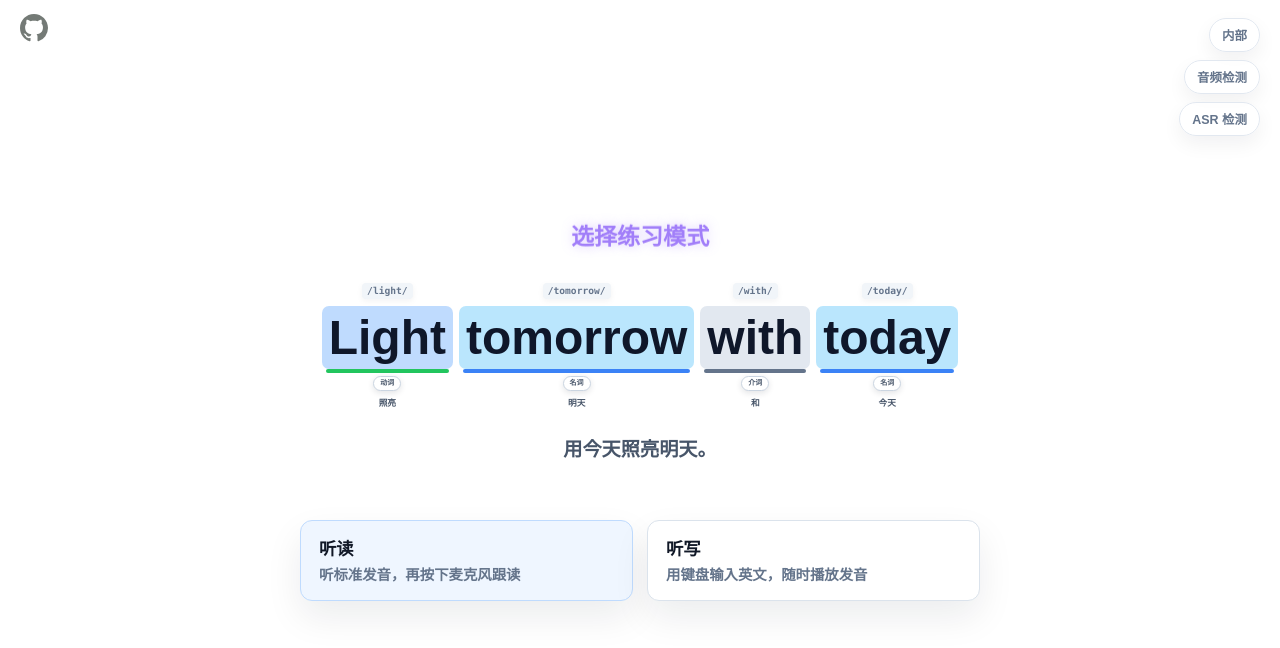
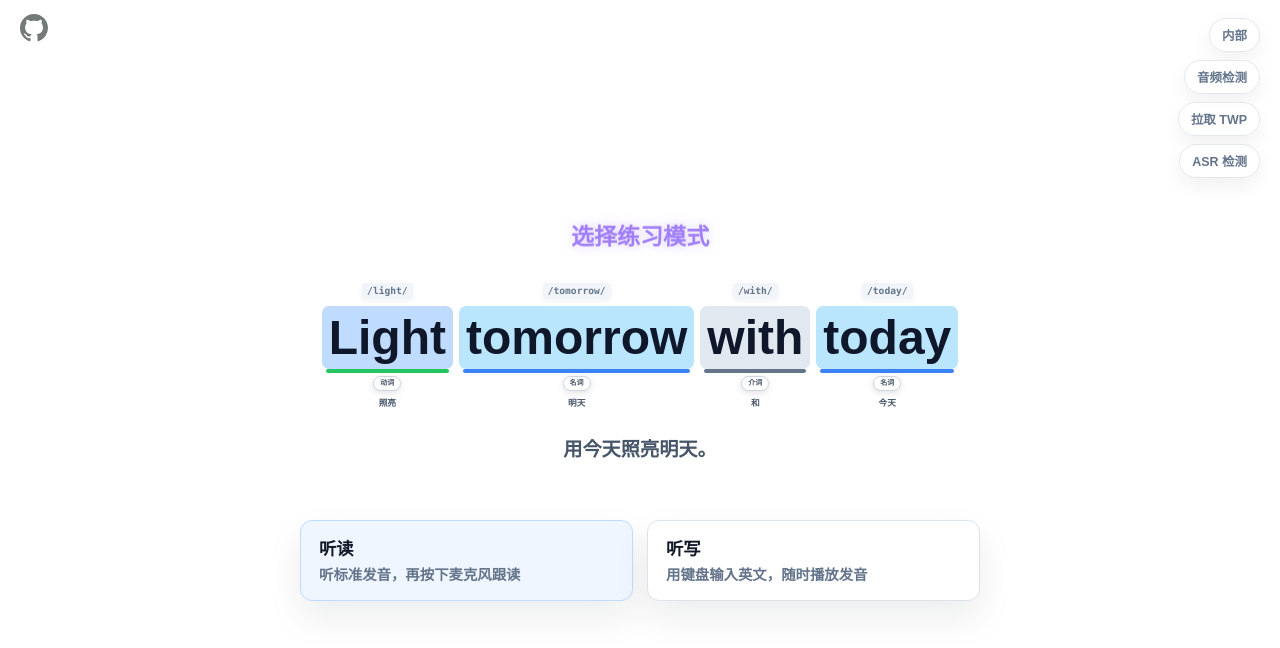
Before and after one commit to ZangaiFamily/gramtree, a Next.js app: page /gramtree/ in a window 1280 px wide. Shown: the top 648 px of the page. Built offline with nearby package versions, Linux system fonts and the light colour scheme.

Commit message:
Refactor ASR check page to remove pull status logic and integrate TWP model pull action into the home page with improved UI elements.

```diff
--- a/app/globals.css
+++ b/app/globals.css
@@ -78,6 +78,14 @@ textarea {
   display: grid;
   gap: 8px;
   justify-items: end;
+  width: min(280px, calc(100vw - 40px));
+}
+
+.homeTwpPull {
+  display: grid;
+  gap: 8px;
+  justify-items: end;
+  width: 100%;
 }
 
 .internalLink {
@@ -95,6 +103,24 @@ textarea {
 .internalLink:hover {
   color: #334155;
   border-color: #cbd5e1;
+}
+
+.homeInternalMenu button.internalLink {
+  cursor: pointer;
+  font-family: inherit;
+  font-size: 0.78rem;
+  font-weight: 800;
+  line-height: inherit;
+}
+
+.homeInternalMenu button.internalLink:disabled {
+  cursor: wait;
+  opacity: 0.65;
+}
+
+.homeTwpPull .asrPullResult {
+  font-size: 0.78rem;
+  font-weight: 800;
 }
 
 .internalToolMenu {
--- a/app/page.tsx
+++ b/app/page.tsx
@@ -5,13 +5,17 @@ import { useRouter } from "next/navigation";
 import type { CSSProperties } from "react";
 import { useEffect, useMemo, useRef, useState } from "react";
 import { cancelSpeech, speakText } from "@/lib/speech";
+import { enableMobileVConsole } from "@/lib/enableMobileVConsole";
 import {
   getReadPracticeProvider,
   getStoredReadPracticeProviderCode,
+  TransformersWhisperProvider,
   type ReadPracticeProvider,
   type ReadPracticeProviderCode,
   type SpeechRecognitionSession,
 } from "@/lib/stt";
+
+type TwpPullStatus = "idle" | "loading" | "success" | "error";
 
 type Token = {
   word: string;
@@ -583,6 +587,8 @@ export default function Home() {
   const [voiceBand, setVoiceBand] = useState(0);
   const [isRecognizing, setIsRecognizing] = useState(false);
   const [readProviderCode, setReadProviderCode] = useState<ReadPracticeProviderCode>("TWP");
+  const [twpPullStatus, setTwpPullStatus] = useState<TwpPullStatus>("idle");
+  const [twpPullResult, setTwpPullResult] = useState("");
   const mediaRecorderRef = useRef<MediaRecorder | null>(null);
   const recordingChunksRef = useRef<Blob[]>([]);
   const speechRecognitionRef = useRef<SpeechRecognitionSession | null>(null);
@@ -633,6 +639,11 @@ export default function Home() {
     setIsMobile(isMobileUserAgent(window.navigator.userAgent));
     setReadProviderCode(getStoredReadPracticeProviderCode());
   }, []);
+
+  useEffect(() => {
+    if (!isMobile) return;
+    void enableMobileVConsole();
+  }, [isMobile]);
 
   useEffect(() => {
     setIsPractice(false);
@@ -1223,6 +1234,24 @@ export default function Home() {
   const duration = formatDuration(finishedAt - stats.startedAt);
   const grade = score >= 8500 ? "S" : score >= 7000 ? "A" : score >= 5200 ? "B" : "C";
 
+  async function pullTransformersWhisper() {
+    if (twpPullStatus === "loading") return;
+    const startedAt = performance.now();
+    setTwpPullStatus("loading");
+    setTwpPullResult("正在拉取并初始化 TWP 模型资源...");
+
+    try {
+      await TransformersWhisperProvider.preload?.();
+      const elapsedMs = Math.round(performance.now() - startedAt);
+      setTwpPullStatus("success");
+      setTwpPullResult(`拉取完成：${TransformersWhisperProvider.label} 已初始化，用时 ${elapsedMs}ms。`);
+    } catch (error) {
+      const detail = error instanceof Error ? error.message : "Unknown error";
+      setTwpPullStatus("error");
+      setTwpPullResult(`拉取失败：${detail}`);
+    }
+  }
+
   const snowflakes = useMemo(() => {
     return Array.from({ length: 45 }).map((_, i) => ({
       left: (i * 2.3 + 1.7 * (i % 7)) % 100,
@@ -1252,6 +1281,19 @@ export default function Home() {
         >
           音频检测
         </Link>
+        <div className="homeTwpPull" aria-live="polite">
+          <button
+            type="button"
+            className="internalLink"
+            disabled={twpPullStatus === "loading"}
+            onClick={pullTransformersWhisper}
+          >
+            {twpPullStatus === "loading" ? "拉取中" : "拉取 TWP"}
+          </button>
+          {twpPullResult ? (
+            <p className={`asrPullResult ${twpPullStatus}`}>{twpPullResult}</p>
+          ) : null}
+        </div>
         <Link
           href="/internal/asr-check"
           className="internalLink"
--- /dev/null
+++ b/lib/enableMobileVConsole.ts
@@ -0,0 +1,13 @@
+declare global {
+  interface Window {
+    __gramtreeVConsoleEnabled?: boolean;
+  }
+}
+
+export async function enableMobileVConsole() {
+  if (typeof window === "undefined" || window.__gramtreeVConsoleEnabled) return;
+
+  const VConsole = (await import("vconsole")).default;
+  new VConsole();
+  window.__gramtreeVConsoleEnabled = true;
+}
```
Also changed, not shown: app/internal/asr-check/page.tsx (+0 -34 lines).
